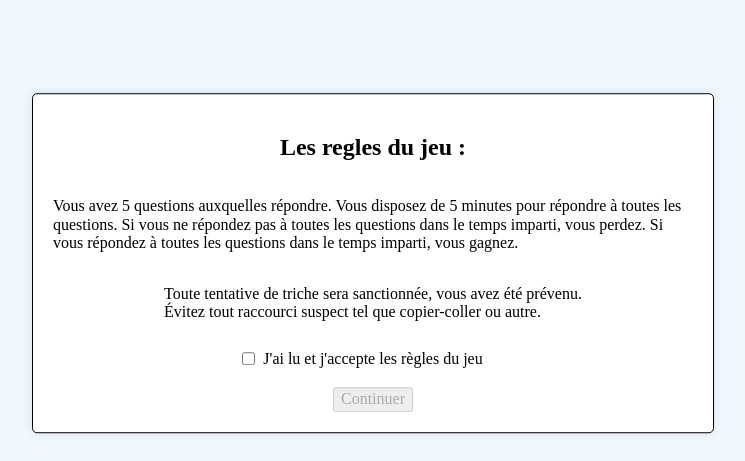
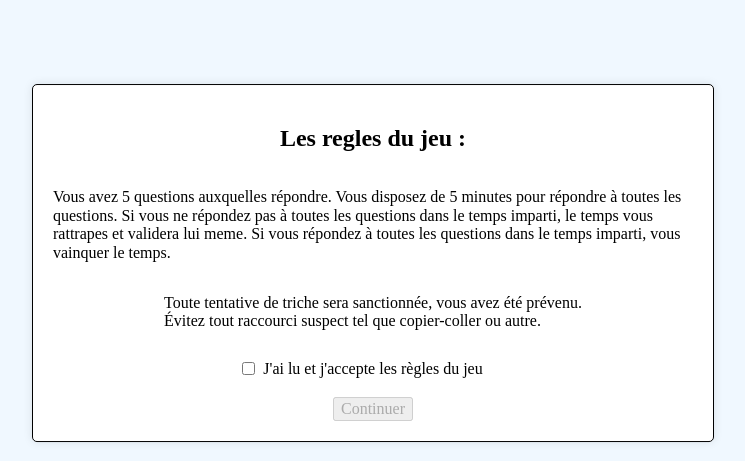
Before and after one commit to LDNCQ/projet-gpt-detector, a plain HTML site: page Quiiz.html in a window 1280 px wide. Shown: the part 137-598 px from the top of the page, without its empty margins (267-1012 px from the left). Drawn offline with nearby package versions, Linux system fonts and the light colour scheme.

Commit message:
update du message du popup

```diff
--- a/Quiiz.html
+++ b/Quiiz.html
@@ -31,7 +31,7 @@
         <div class="popUP">
             <div class="PopUpContent">
                 <h2>Les regles  du jeu :</h2>
-                <p>Vous avez 5 questions auxquelles répondre. Vous disposez de 5 minutes pour répondre à toutes les questions. Si vous ne répondez pas à toutes les questions dans le temps imparti, vous perdez. Si vous répondez à toutes les questions dans le temps imparti, vous gagnez.</p>
+                <p>Vous avez 5 questions auxquelles répondre. Vous disposez de 5 minutes pour répondre à toutes les questions. Si vous ne répondez pas à toutes les questions dans le temps imparti, le temps vous rattrapes et validera lui meme. Si vous répondez à toutes les questions dans le temps imparti, vous vainquer le temps.</p>
                 <p>Toute tentative de triche sera sanctionnée, vous avez été prévenu. <br>
                 Évitez tout raccourci suspect tel que copier-coller ou autre. <br>
                 </p>
```
